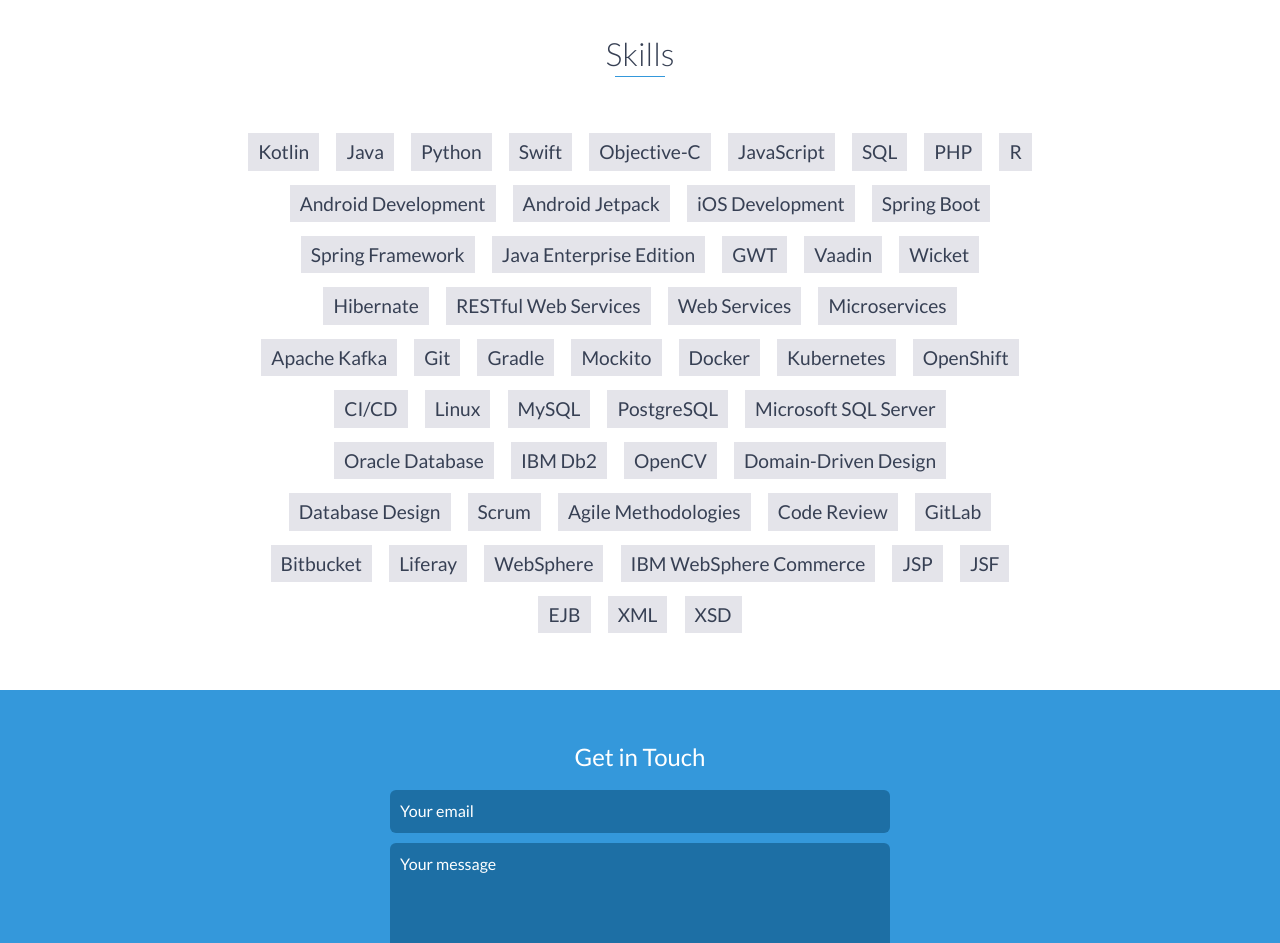
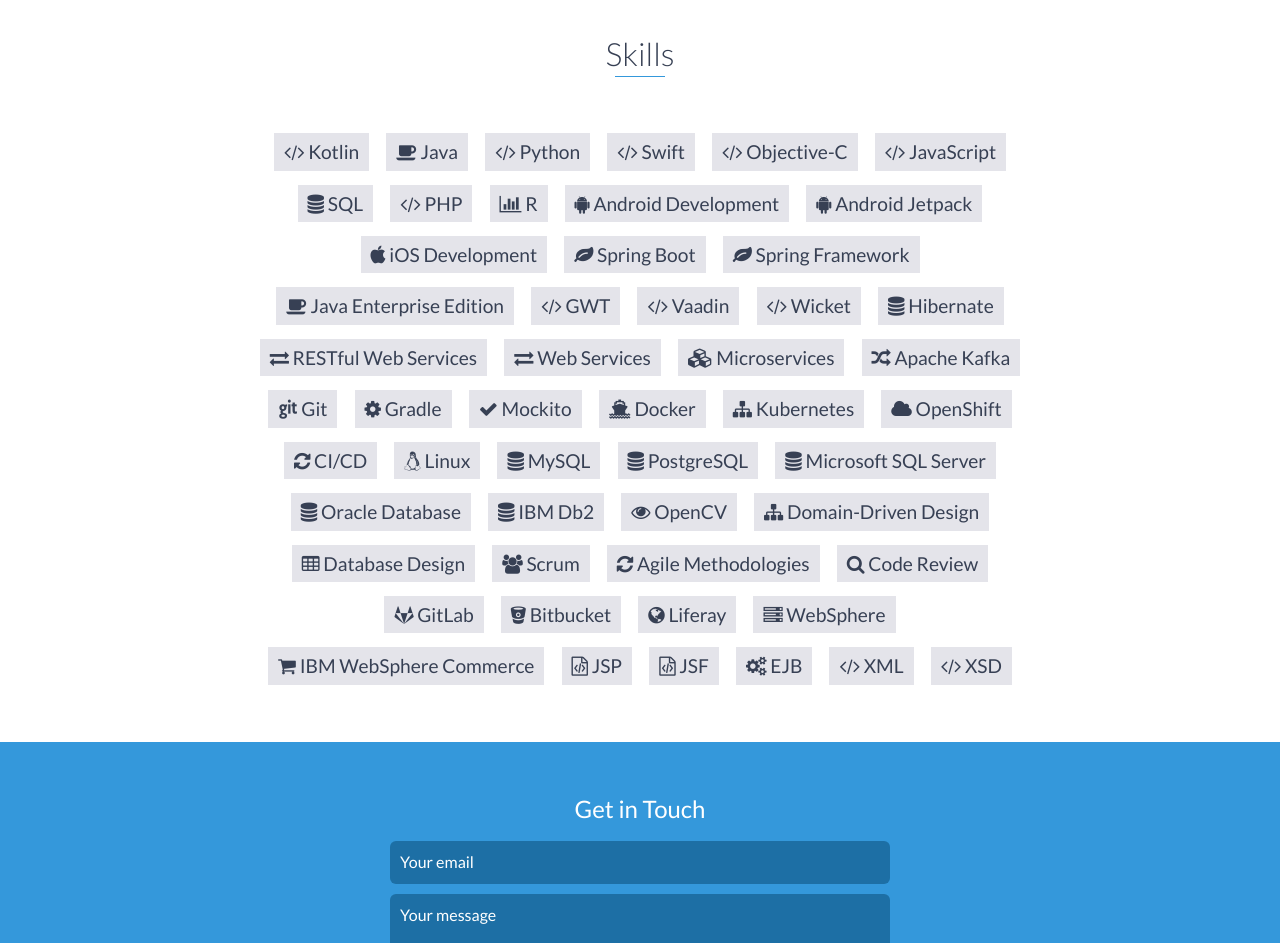
Before and after one commit to andraspetrik/andraspetrik.github.io, a website: page index.html in a window 1280 px wide. Shown: the part 4920-5863 px from the top of the page. Drawn offline with nearby package versions, Linux system fonts and the light colour scheme.

Commit message:
add icons for skills

```diff
--- a/index.html
+++ b/index.html
@@ -253,58 +253,58 @@
     <div id="skills">
         <h2 class="heading">Skills</h2>
         <ul>
-            <li>Kotlin</li>
-            <li>Java</li>
-            <li>Python</li>
-            <li>Swift</li>
-            <li>Objective-C</li>
-            <li>JavaScript</li>
-            <li>SQL</li>
-            <li>PHP</li>
-            <li>R</li>
-            <li>Android Development</li>
-            <li>Android Jetpack</li>
-            <li>iOS Development</li>
-            <li>Spring Boot</li>
-            <li>Spring Framework</li>
-            <li>Java Enterprise Edition</li>
-            <li>GWT</li>
-            <li>Vaadin</li>
-            <li>Wicket</li>
-            <li>Hibernate</li>
-            <li>RESTful Web Services</li>
-            <li>Web Services</li>
-            <li>Microservices</li>
-            <li>Apache Kafka</li>
-            <li>Git</li>
-            <li>Gradle</li>
-            <li>Mockito</li>
-            <li>Docker</li>
-            <li>Kubernetes</li>
-            <li>OpenShift</li>
-            <li>CI/CD</li>
-            <li>Linux</li>
-            <li>MySQL</li>
-            <li>PostgreSQL</li>
-            <li>Microsoft SQL Server</li>
-            <li>Oracle Database</li>
-            <li>IBM Db2</li>
-            <li>OpenCV</li>
-            <li>Domain-Driven Design</li>
-            <li>Database Design</li>
-            <li>Scrum</li>
-            <li>Agile Methodologies</li>
-            <li>Code Review</li>
-            <li>GitLab</li>
-            <li>Bitbucket</li>
-            <li>Liferay</li>
-            <li>WebSphere</li>
-            <li>IBM WebSphere Commerce</li>
-            <li>JSP</li>
-            <li>JSF</li>
-            <li>EJB</li>
-            <li>XML</li>
-            <li>XSD</li>
+            <li><i class="fa fa-code"></i> Kotlin</li>
+            <li><i class="fa fa-coffee"></i> Java</li>
+            <li><i class="fa fa-code"></i> Python</li>
+            <li><i class="fa fa-code"></i> Swift</li>
+            <li><i class="fa fa-code"></i> Objective-C</li>
+            <li><i class="fa fa-code"></i> JavaScript</li>
+            <li><i class="fa fa-database"></i> SQL</li>
+            <li><i class="fa fa-code"></i> PHP</li>
+            <li><i class="fa fa-bar-chart"></i> R</li>
+            <li><i class="fa fa-android"></i> Android Development</li>
+            <li><i class="fa fa-android"></i> Android Jetpack</li>
+            <li><i class="fa fa-apple"></i> iOS Development</li>
+            <li><i class="fa fa-leaf"></i> Spring Boot</li>
+            <li><i class="fa fa-leaf"></i> Spring Framework</li>
+            <li><i class="fa fa-coffee"></i> Java Enterprise Edition</li>
+            <li><i class="fa fa-code"></i> GWT</li>
+            <li><i class="fa fa-code"></i> Vaadin</li>
+            <li><i class="fa fa-code"></i> Wicket</li>
+            <li><i class="fa fa-database"></i> Hibernate</li>
+            <li><i class="fa fa-exchange"></i> RESTful Web Services</li>
+            <li><i class="fa fa-exchange"></i> Web Services</li>
+            <li><i class="fa fa-cubes"></i> Microservices</li>
+            <li><i class="fa fa-random"></i> Apache Kafka</li>
+            <li><i class="fa fa-git"></i> Git</li>
+            <li><i class="fa fa-cog"></i> Gradle</li>
+            <li><i class="fa fa-check"></i> Mockito</li>
+            <li><i class="fa fa-ship"></i> Docker</li>
+            <li><i class="fa fa-sitemap"></i> Kubernetes</li>
+            <li><i class="fa fa-cloud"></i> OpenShift</li>
+            <li><i class="fa fa-refresh"></i> CI/CD</li>
+            <li><i class="fa fa-linux"></i> Linux</li>
+            <li><i class="fa fa-database"></i> MySQL</li>
+            <li><i class="fa fa-database"></i> PostgreSQL</li>
+            <li><i class="fa fa-database"></i> Microsoft SQL Server</li>
+            <li><i class="fa fa-database"></i> Oracle Database</li>
+            <li><i class="fa fa-database"></i> IBM Db2</li>
+            <li><i class="fa fa-eye"></i> OpenCV</li>
+            <li><i class="fa fa-sitemap"></i> Domain-Driven Design</li>
+            <li><i class="fa fa-table"></i> Database Design</li>
+            <li><i class="fa fa-users"></i> Scrum</li>
+            <li><i class="fa fa-refresh"></i> Agile Methodologies</li>
+            <li><i class="fa fa-search"></i> Code Review</li>
+            <li><i class="fa fa-gitlab"></i> GitLab</li>
+            <li><i class="fa fa-bitbucket"></i> Bitbucket</li>
+            <li><i class="fa fa-globe"></i> Liferay</li>
+            <li><i class="fa fa-server"></i> WebSphere</li>
+            <li><i class="fa fa-shopping-cart"></i> IBM WebSphere Commerce</li>
+            <li><i class="fa fa-file-code-o"></i> JSP</li>
+            <li><i class="fa fa-file-code-o"></i> JSF</li>
+            <li><i class="fa fa-cogs"></i> EJB</li>
+            <li><i class="fa fa-code"></i> XML</li>
+            <li><i class="fa fa-code"></i> XSD</li>
         </ul>
     </div>
     <!-- End #skills -->
```
